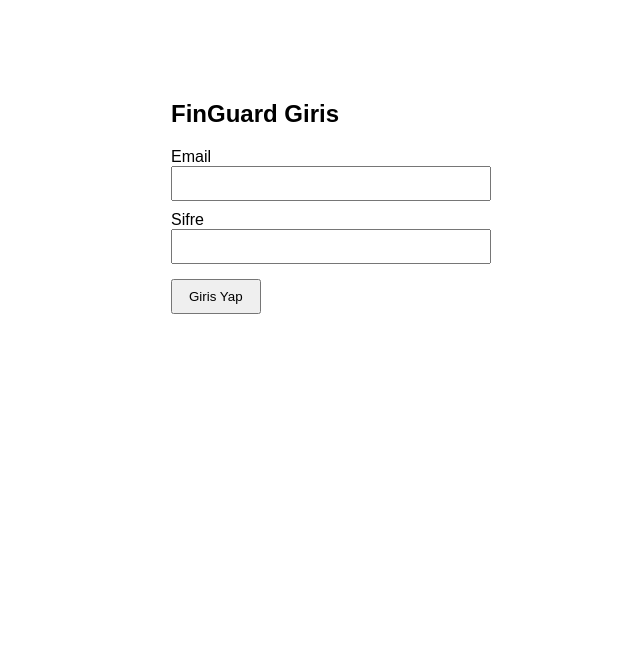
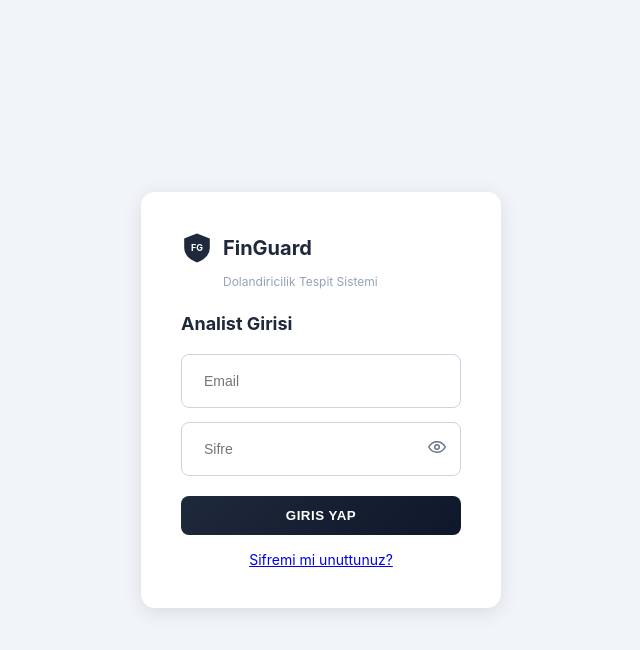
Before and after one commit to Dilanaz44/finguard-frontend, a Vue app: page /login in a window 1280 px wide. Shown: the top 650 px of the page, without its empty margins (319-959 px from the left). Built offline with nearby package versions, Linux system fonts and the light colour scheme; the HTML template or start-up script is replaced by a standard one.

Commit message:
Sifremi unuttum ekranlari ve giris tasarimi guncellendi

```diff
--- a/src/main.ts
+++ b/src/main.ts
@@ -1,3 +1,4 @@
+import './style.css';
 import { createApp } from 'vue';
 import App from './App.vue';
 import router from './router';
--- a/src/router/index.ts
+++ b/src/router/index.ts
@@ -1,11 +1,15 @@
 import { createRouter, createWebHistory } from 'vue-router';
 import Login from '../views/Login.vue';
 import Dashboard from '../views/Dashboard.vue';
+import SifremiUnuttum from '../views/SifremiUnuttum.vue';
+import SifreSifirla from '../views/SifreSifirla.vue';
 
 const router = createRouter({
   history: createWebHistory(),
   routes: [
     { path: '/login', component: Login },
+    { path: '/sifremi-unuttum', component: SifremiUnuttum },
+    { path: '/sifre-sifirla', component: SifreSifirla },
     { path: '/', component: Dashboard },
   ],
 });
--- /dev/null
+++ b/src/style.css
@@ -0,0 +1,116 @@
+* {
+  box-sizing: border-box;
+}
+
+body {
+  margin: 0;
+  font-family: -apple-system, 'Segoe UI', Roboto, sans-serif;
+  background-color: #f4f6f8;
+  color: #1a1a1a;
+}
+
+.container {
+  max-width: 1000px;
+  margin: 0 auto;
+  padding: 24px;
+}
+
+.card {
+  background: white;
+  border-radius: 10px;
+  box-shadow: 0 1px 4px rgba(0, 0, 0, 0.08);
+  padding: 24px;
+  margin-bottom: 20px;
+}
+
+.navbar {
+  background: #1e293b;
+  color: white;
+  padding: 14px 24px;
+  display: flex;
+  align-items: center;
+  justify-content: space-between;
+}
+
+.navbar a {
+  color: white;
+  text-decoration: none;
+  margin-right: 20px;
+  font-weight: 500;
+}
+
+.navbar a:hover {
+  text-decoration: underline;
+}
+
+.btn {
+  background: #2563eb;
+  color: white;
+  border: none;
+  padding: 8px 16px;
+  border-radius: 6px;
+  cursor: pointer;
+  font-size: 14px;
+}
+
+.btn:hover {
+  background: #1d4ed8;
+}
+
+.btn-cikis {
+  background: #64748b;
+}
+
+.btn-cikis:hover {
+  background: #475569;
+}
+
+input {
+  border: 1px solid #cbd5e1;
+  border-radius: 6px;
+  padding: 8px;
+}
+
+table {
+  width: 100%;
+  border-collapse: collapse;
+}
+
+th, td {
+  padding: 10px 12px;
+  text-align: left;
+  border-bottom: 1px solid #e2e8f0;
+}
+
+th {
+  background: #f1f5f9;
+  font-weight: 600;
+}
+
+tr.riskli {
+  background-color: #fee2e2;
+}
+
+.badge {
+  padding: 3px 10px;
+  border-radius: 999px;
+  font-size: 12px;
+  font-weight: 600;
+}
+
+.badge-riskli {
+  background: #fecaca;
+  color: #991b1b;
+}
+
+.badge-normal {
+  background: #dcfce7;
+  color: #166534;
+}
+
+.hata-mesaj {
+  color: #b91c1c;
+  background: #fee2e2;
+  padding: 10px;
+  border-radius: 6px;
+}
--- a/src/views/Dashboard.vue
+++ b/src/views/Dashboard.vue
@@ -1,10 +1,17 @@
 <template>
-  <div style="max-width: 900px; margin: 40px auto; font-family: sans-serif;">
-    <h2>FinGuard - Islemler</h2>
-    <button @click="cikisYap" style="margin-bottom: 15px;">Cikis Yap</button>
+  <div>
+    <div class="navbar">
+      <div><strong>FinGuard</strong></div>
+      <div>
+        <button class="btn btn-cikis" @click="cikisYap">Cikis Yap</button>
+      </div>
+    </div>
+    <div class="container">
+      <div class="card">
+        <h2>Islemler</h2>
         <p v-if="yukleniyor">Yukleniyor...</p>
-    <p v-if="hata" style="color: red;">{{ hata }}</p>
-    <table v-if="!yukleniyor && islemler.length > 0" border="1" cellpadding="8" style="border-collapse: collapse; width: 100%;">
+        <p v-if="hata" class="hata-mesaj">{{ hata }}</p>
+        <table v-if="!yukleniyor && islemler.length > 0">
           <thead>
             <tr>
               <th>Hesap ID</th>
@@ -16,16 +23,22 @@
             </tr>
           </thead>
           <tbody>
-        <tr v-for="islem in islemler" :key="islem.id" :style="islem.riskli ? 'background-color: #ffcccc;' : ''">
+            <tr v-for="islem in islemler" :key="islem.id" :class="{ riskli: islem.riskli }">
               <td>{{ islem.hesapId }}</td>
               <td>{{ islem.tutar }}</td>
               <td>{{ islem.paraBirimi }}</td>
               <td>{{ islem.hedefUlke }}</td>
               <td>{{ islem.riskSkoru }}</td>
-          <td>{{ islem.riskli ? 'Evet' : 'Hayir' }}</td>
+              <td>
+                <span class="badge" :class="islem.riskli ? 'badge-riskli' : 'badge-normal'">
+                  {{ islem.riskli ? 'Evet' : 'Hayir' }}
+                </span>
+              </td>
             </tr>
           </tbody>
         </table>
+      </div>
+    </div>
   </div>
 </template>
 
--- a/src/views/Login.vue
+++ b/src/views/Login.vue
@@ -1,18 +1,40 @@
 <template>
-  <div style="max-width: 300px; margin: 100px auto; font-family: sans-serif;">
-    <h2>FinGuard Giris</h2>
-    <form @submit.prevent="girisYap">
-      <div>
-        <label>Email</label><br />
-        <input v-model="email" type="email" required style="width: 100%; padding: 8px;" />
+  <div class="login-sayfa">
+    <div class="giris-karti">
+      <div class="logo-satiri">
+        <svg viewBox="0 0 100 100" width="32" height="32">
+          <path d="M50 5 L90 20 L90 50 Q90 80 50 95 Q10 80 10 50 L10 20 Z" fill="#1e293b"/>
+          <text x="50" y="58" text-anchor="middle" font-size="28" font-weight="bold" fill="white">FG</text>
+        </svg>
+        <span class="logo-baslik">FinGuard</span>
+        <span class="logo-altbaslik">Dolandiricilik Tespit Sistemi</span>
       </div>
-      <div style="margin-top: 10px;">
-        <label>Sifre</label><br />
-        <input v-model="sifre" type="password" required style="width: 100%; padding: 8px;" />
-      </div>
-      <button type="submit" style="margin-top: 15px; padding: 8px 16px;">Giris Yap</button>
-      <p v-if="hata" style="color: red;">{{ hata }}</p>
-    </form>
+
+      <h2>Analist Girisi</h2>
+
+      <form @submit.prevent="girisYap">
+        <div class="input-grubu">
+          <input v-model="email" type="email" placeholder="Email" required />
+        </div>
+        <div class="input-grubu">
+          <input v-model="sifre" :type="sifreGoster ? 'text' : 'password'" placeholder="Sifre" required />
+          <span class="goz-ikon" @click="sifreGoster = !sifreGoster">
+            <svg v-if="!sifreGoster" viewBox="0 0 24 24" width="18" height="18" fill="none" stroke="#64748b" stroke-width="2">
+              <path d="M1 12s4-7 11-7 11 7 11 7-4 7-11 7-11-7-11-7z" />
+              <circle cx="12" cy="12" r="3" />
+            </svg>
+            <svg v-else viewBox="0 0 24 24" width="18" height="18" fill="none" stroke="#64748b" stroke-width="2">
+              <path d="M17.94 17.94A10.94 10.94 0 0 1 12 19c-7 0-11-7-11-7a18.5 18.5 0 0 1 5.06-5.94M9.9 4.24A10.94 10.94 0 0 1 12 5c7 0 11 7 11 7a18.5 18.5 0 0 1-2.16 3.19M14.12 14.12a3 3 0 1 1-4.24-4.24" />
+              <line x1="1" y1="1" x2="23" y2="23" />
+            </svg>
+          </span>
+        </div>
+
+        <button type="submit" class="giris-butonu">GIRIS YAP</button>
+        <p v-if="hata" class="hata-mesaj">{{ hata }}</p>
+      </form>
+      <router-link to="/sifremi-unuttum" style="display: block; margin-top: 16px; font-size: 14px; text-align: center;">Sifremi mi unuttunuz?</router-link>
+    </div>
   </div>
 </template>
 
@@ -23,6 +45,7 @@
 const email = ref('');
 const sifre = ref('');
 const hata = ref('');
+const sifreGoster = ref(false);
 const router = useRouter();
 
 async function girisYap() {
@@ -48,3 +71,87 @@
   }
 }
 </script>
+
+<style scoped>
+.login-sayfa {
+  min-height: 100vh;
+  background: #f1f5f9;
+  display: flex;
+  align-items: center;
+  justify-content: center;
+}
+
+.giris-karti {
+  background: white;
+  border-radius: 14px;
+  box-shadow: 0 4px 20px rgba(0, 0, 0, 0.1);
+  padding: 40px;
+  width: 360px;
+}
+
+.logo-satiri {
+  display: flex;
+  align-items: center;
+  gap: 10px;
+  margin-bottom: 24px;
+  flex-wrap: wrap;
+}
+
+.logo-baslik {
+  font-size: 20px;
+  font-weight: 700;
+  color: #1e293b;
+}
+
+.logo-altbaslik {
+  font-size: 12px;
+  color: #94a3b8;
+  width: 100%;
+  margin-left: 42px;
+}
+
+.giris-karti h2 {
+  font-size: 18px;
+  margin-bottom: 20px;
+  color: #1e293b;
+}
+
+.input-grubu {
+  display: flex;
+  align-items: center;
+  border: 1px solid #cbd5e1;
+  border-radius: 8px;
+  padding: 10px 14px;
+  margin-bottom: 14px;
+}
+
+.input-grubu input {
+  border: none;
+  outline: none;
+  flex: 1;
+  font-size: 14px;
+}
+
+.goz-ikon {
+  cursor: pointer;
+  margin-left: 8px;
+  user-select: none;
+}
+
+.giris-butonu {
+  width: 100%;
+  padding: 12px;
+  background: linear-gradient(135deg, #1e293b, #0f172a);
+  color: white;
+  border: none;
+  border-radius: 8px;
+  font-weight: 600;
+  letter-spacing: 0.5px;
+  cursor: pointer;
+  margin-top: 6px;
+}
+
+.giris-butonu:hover {
+  opacity: 0.9;
+}
+</style>
--- /dev/null
+++ b/src/views/SifreSifirla.vue
@@ -0,0 +1,114 @@
+<template>
+  <div class="login-sayfa">
+    <div class="giris-karti">
+      <h2>Yeni Sifre Belirle</h2>
+      <form @submit.prevent="sifirla">
+        <div class="input-grubu">
+          <input v-model="yeniSifre" type="password" placeholder="Yeni Sifre" required />
+        </div>
+        <button type="submit" class="giris-butonu">SIFREYI GUNCELLE</button>
+        <p v-if="mesaj" style="margin-top: 12px; color: #166534;">{{ mesaj }}</p>
+        <p v-if="hata" class="hata-mesaj" style="margin-top: 12px;">{{ hata }}</p>
+      </form>
+      <router-link to="/login" style="display: block; margin-top: 16px; font-size: 14px;">Giris ekranina don</router-link>
+    </div>
+  </div>
+</template>
+
+<script setup lang="ts">
+import { ref } from 'vue';
+import { useRoute, useRouter } from 'vue-router';
+
+const yeniSifre = ref('');
+const mesaj = ref('');
+const hata = ref('');
+const route = useRoute();
+const router = useRouter();
+
+async function sifirla() {
+  mesaj.value = '';
+  hata.value = '';
+
+  const token = route.query.token;
+
+  if (typeof token !== 'string') {
+    hata.value = 'Gecersiz link, token bulunamadi';
+    return;
+  }
+
+  try {
+    const response = await fetch('http://localhost:3000/sifre-sifirla', {
+      method: 'POST',
+      headers: { 'Content-Type': 'application/json' },
+      body: JSON.stringify({ token, yeniSifre: yeniSifre.value }),
+    });
+
+    const veri = await response.json();
+
+    if (!response.ok) {
+      hata.value = veri.mesaj || 'Bir hata olustu';
+      return;
+    }
+
+    mesaj.value = veri.mesaj + ' Giris sayfasina yonlendiriliyorsun...';
+    setTimeout(() => router.push('/login'), 2000);
+  } catch (err) {
+    hata.value = 'Sunucuya baglanilamadi';
+  }
+}
+</script>
+
+<style scoped>
+.login-sayfa {
+  min-height: 100vh;
+  background: #f1f5f9;
+  display: flex;
+  align-items: center;
+  justify-content: center;
+}
+
+.giris-karti {
+  background: white;
+  border-radius: 14px;
+  box-shadow: 0 4px 20px rgba(0, 0, 0, 0.1);
+  padding: 40px;
+  width: 360px;
+}
+
+.giris-karti h2 {
+  font-size: 18px;
+  margin-bottom: 16px;
+  color: #1e293b;
+}
+
+.input-grubu {
+  display: flex;
+  align-items: center;
+  border: 1px solid #cbd5e1;
+  border-radius: 8px;
+  padding: 10px 14px;
+  margin-bottom: 16px;
+}
+
+.input-grubu input {
+  border: none;
+  outline: none;
+  flex: 1;
+  font-size: 14px;
+}
+
+.giris-butonu {
+  width: 100%;
+  padding: 12px;
+  background: linear-gradient(135deg, #1e293b, #0f172a);
+  color: white;
+  border: none;
+  border-radius: 8px;
+  font-weight: 600;
+  cursor: pointer;
+}
+
+.hata-mesaj {
+  color: #b91c1c;
+}
+</style>
--- /dev/null
+++ b/src/views/SifremiUnuttum.vue
@@ -0,0 +1,89 @@
+<template>
+  <div class="login-sayfa">
+    <div class="giris-karti">
+      <h2>Sifremi Unuttum</h2>
+      <p style="color: #64748b; font-size: 14px;">Email adresini gir, sifirlama linki gonderelim.</p>
+      <form @submit.prevent="gonder">
+        <div class="input-grubu">
+          <input v-model="email" type="email" placeholder="Email" required />
+        </div>
+        <button type="submit" class="giris-butonu">LINK GONDER</button>
+        <p v-if="mesaj" style="margin-top: 12px; color: #166534;">{{ mesaj }}</p>
+      </form>
+      <router-link to="/login" style="display: block; margin-top: 16px; font-size: 14px;">Giris ekranina don</router-link>
+    </div>
+  </div>
+</template>
+
+<script setup lang="ts">
+import { ref } from 'vue';
+
+const email = ref('');
+const mesaj = ref('');
+
+async function gonder() {
+  mesaj.value = '';
+  try {
+    const response = await fetch('http://localhost:3000/sifremi-unuttum', {
+      method: 'POST',
+      headers: { 'Content-Type': 'application/json' },
+      body: JSON.stringify({ email: email.value }),
+    });
+    const veri = await response.json();
+    mesaj.value = veri.mesaj;
+  } catch (err) {
+    mesaj.value = 'Sunucuya baglanilamadi';
+  }
+}
+</script>
+
+<style scoped>
+.login-sayfa {
+  min-height: 100vh;
+  background: #f1f5f9;
+  display: flex;
+  align-items: center;
+  justify-content: center;
+}
+
+.giris-karti {
+  background: white;
+  border-radius: 14px;
+  box-shadow: 0 4px 20px rgba(0, 0, 0, 0.1);
+  padding: 40px;
+  width: 360px;
+}
+
+.giris-karti h2 {
+  font-size: 18px;
+  margin-bottom: 8px;
+  color: #1e293b;
+}
+
+.input-grubu {
+  display: flex;
+  align-items: center;
+  border: 1px solid #cbd5e1;
+  border-radius: 8px;
+  padding: 10px 14px;
+  margin: 16px 0;
+}
+
+.input-grubu input {
+  border: none;
+  outline: none;
+  flex: 1;
+  font-size: 14px;
+}
+
+.giris-butonu {
+  width: 100%;
+  padding: 12px;
+  background: linear-gradient(135deg, #1e293b, #0f172a);
+  color: white;
+  border: none;
+  border-radius: 8px;
+  font-weight: 600;
+  cursor: pointer;
+}
+</style>
```
Lines whose indentation alone changed are shown as unchanged.
